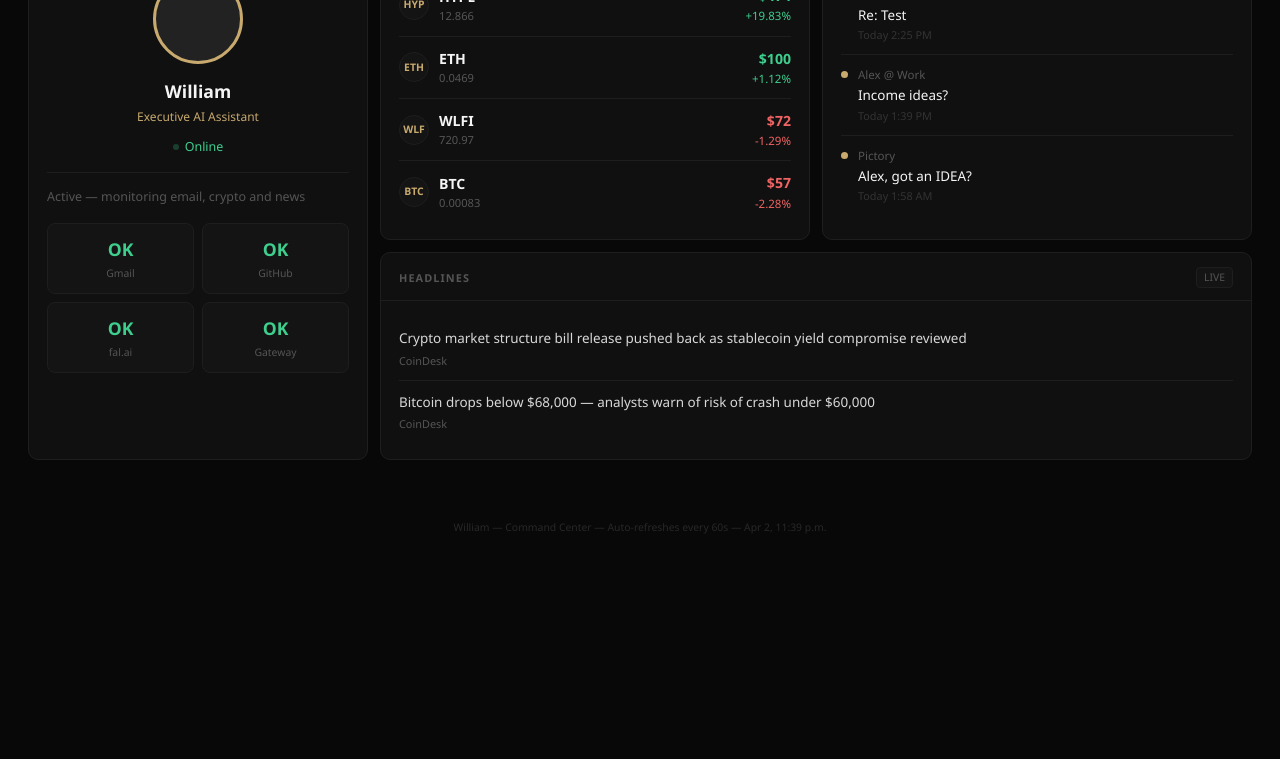
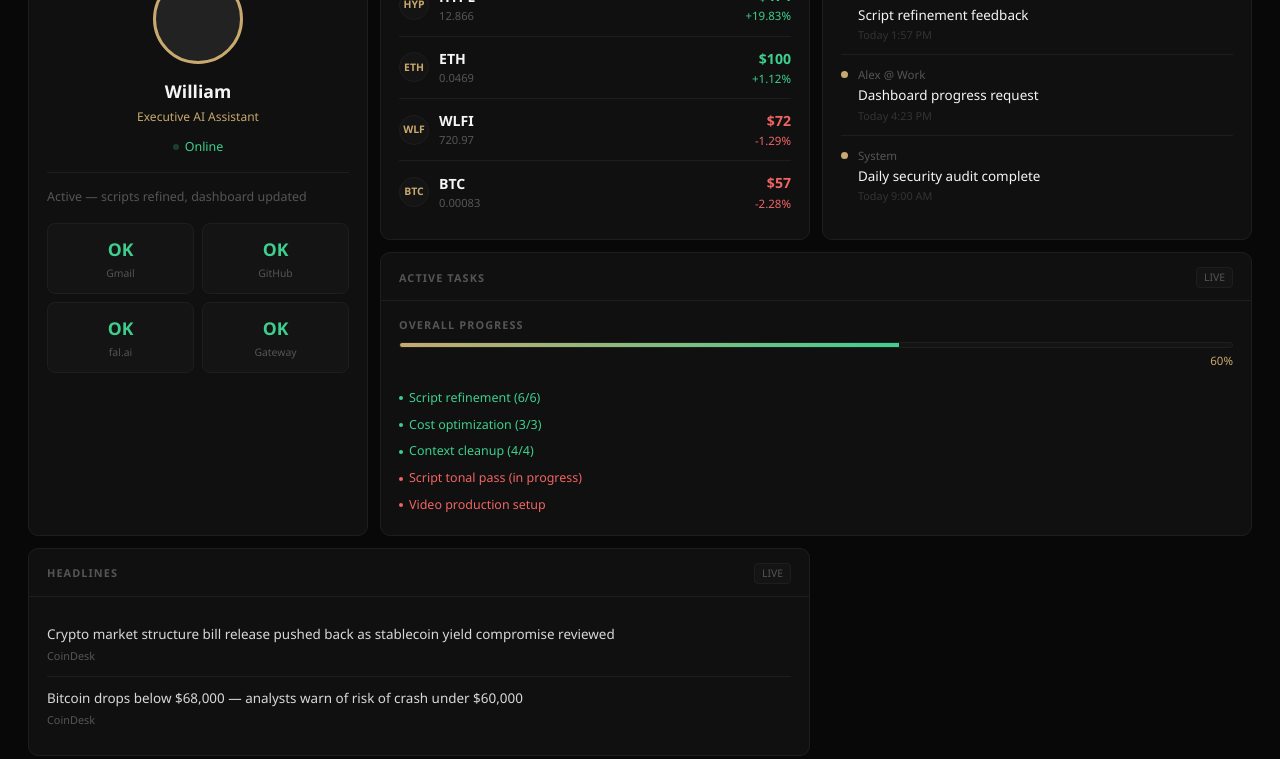
Before and after one commit to HughBD/dashboard, a plain HTML site: page index.html in a window 1280 px wide. Shown: the part 298-1057 px from the top of the page. Before the commit the page ends 846 px from the top, so only its background shows below. Drawn offline with Linux system fonts and the light colour scheme.

Commit message:
Add files via upload

```diff
--- a/data.json
+++ b/data.json
@@ -1,8 +1,8 @@
 {
-  "updated": "2026-04-02T23:39:00Z",
+  "updated": "2026-04-03T20:43:00Z",
   "william": {
     "status": "Online",
-    "detail": "Active — monitoring email, crypto and news"
+    "detail": "Active — scripts refined, dashboard updated"
   },
   "portfolio": {
     "total": "703",
@@ -15,9 +15,9 @@
     { "symbol": "BTC", "amount": "0.00083", "usd": "57", "change": -2.28 }
   ],
   "emails": [
-    { "from": "Alex @ Work", "subject": "Re: Test", "date": "Today 2:25 PM" },
-    { "from": "Alex @ Work", "subject": "Income ideas?", "date": "Today 1:39 PM" },
-    { "from": "Pictory", "subject": "Alex, got an IDEA?", "date": "Today 1:58 AM" }
+    { "from": "Alex @ Work", "subject": "Script refinement feedback", "date": "Today 1:57 PM" },
+    { "from": "Alex @ Work", "subject": "Dashboard progress request", "date": "Today 4:23 PM" },
+    { "from": "System", "subject": "Daily security audit complete", "date": "Today 9:00 AM" }
   ],
   "news": [
     {
@@ -30,5 +30,20 @@
       "source": "CoinDesk",
       "url": "https://www.coindesk.com/markets/2026/04/02/here-s-why-bitcoin-s-drop-below-usd68-000-puts-it-at-risk-of-a-crash-under-usd60-000"
     }
-  ]
+  ],
+  "progress": {
+    "overall": 60,
+    "tasks": [
+      { "name": "Script refinement (6/6)", "done": true },
+      { "name": "Cost optimization (3/3)", "done": true },
+      { "name": "Context cleanup (4/4)", "done": true },
+      { "name": "Script tonal pass", "done": false },
+      { "name": "Video production setup", "done": false }
+    ]
+  },
+  "weather": {
+    "location": "New Hamburg, ON",
+    "current": "Loading...",
+    "forecast": []
+  }
 }
--- a/index.html
+++ b/index.html
@@ -143,6 +143,18 @@
     /* ── SPAN HELPERS ── */
     .span-2 { grid-column: span 2; }
 
+    /* ── PROGRESS BAR ── */
+    .progress-section { margin-bottom: 16px; }
+    .progress-label { font-size: 0.68rem; font-weight: 700; text-transform: uppercase; letter-spacing: 0.1em; color: var(--muted); margin-bottom: 8px; }
+    .progress-bar { width: 100%; height: 6px; background: var(--surface2); border-radius: 3px; overflow: hidden; border: 1px solid var(--border); }
+    .progress-fill { height: 100%; background: linear-gradient(90deg, var(--accent), var(--green)); transition: width 0.3s ease; }
+    .progress-text { font-size: 0.72rem; color: var(--accent); margin-top: 4px; text-align: right; }
+    .task-list { margin-top: 12px; font-size: 0.78rem; color: var(--muted); }
+    .task-item { padding: 4px 0; display: flex; align-items: center; gap: 6px; }
+    .task-done { color: var(--green); }
+    .task-pending { color: var(--red); }
+    .task-icon { width: 4px; height: 4px; border-radius: 50%; }
+
     /* ── FOOTER ── */
     footer { text-align: center; font-size: 0.65rem; color: #282828; padding: 20px 0 12px; }
 
@@ -262,6 +274,28 @@
       <div class="card-body" id="email-list"></div>
     </div>
 
+    <!-- PROGRESS -->
+    <div class="card span-2">
+      <div class="card-header">
+        <span class="card-title">Active Tasks</span>
+        <span class="card-badge">LIVE</span>
+      </div>
+      <div class="card-body">
+        <div class="progress-section">
+          <div class="progress-label">Overall Progress</div>
+          <div class="progress-bar"><div class="progress-fill" id="progress-fill" style="width: 60%"></div></div>
+          <div class="progress-text" id="progress-text">60%</div>
+        </div>
+        <div class="task-list">
+          <div class="task-item task-done"><div class="task-icon" style="background: var(--green)"></div>Script refinement (6/6)</div>
+          <div class="task-item task-done"><div class="task-icon" style="background: var(--green)"></div>Cost optimization (3/3)</div>
+          <div class="task-item task-done"><div class="task-icon" style="background: var(--green)"></div>Context cleanup (4/4)</div>
+          <div class="task-item task-pending"><div class="task-icon" style="background: var(--red)"></div>Script tonal pass (in progress)</div>
+          <div class="task-item task-pending"><div class="task-icon" style="background: var(--red)"></div>Video production setup</div>
+        </div>
+      </div>
+    </div>
+
     <!-- NEWS (spans 2 cols) -->
     <div class="card span-2">
       <div class="card-header">
```
